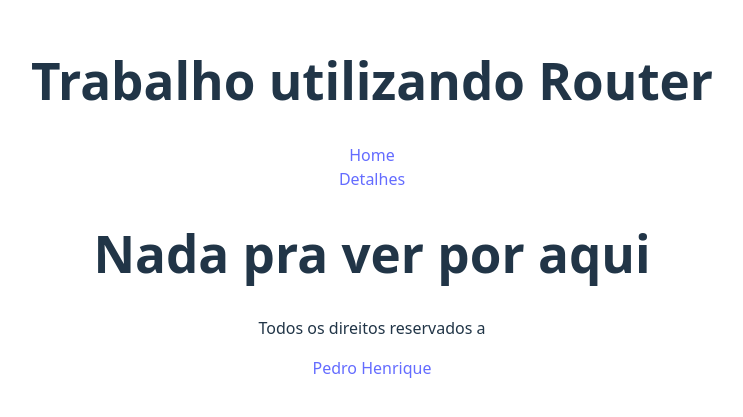
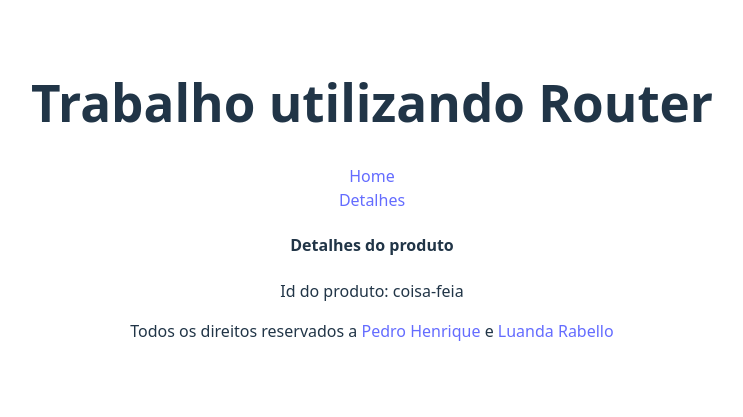
Before and after one commit to preudu-cmd-hash/trabalho-rotas, a React (Vite) app: page /details/coisa-feia in a window 1280 px wide. Shown: the part 201-618 px from the top of the page, without its empty margins (268-1011 px from the left). Built offline with nearby package versions, Linux system fonts and the light colour scheme.

Commit message:
id para detalhes

```diff
--- a/src/Pages/Details/Details.jsx
+++ b/src/Pages/Details/Details.jsx
@@ -1,9 +1,11 @@
-import { Navbar } from "../../components/Navbar/Navbar";
+import { useParams } from "react-router";
 
 export const Details = () => {
+  const { name } = useParams();
   return (
     <div>
-      <h1>Tchau</h1>
+      <h4>Detalhes do produto</h4>
+      <p>Id do produto: {name}</p>
     </div>
   );
 };
--- a/src/Pages/Home/Home.jsx
+++ b/src/Pages/Home/Home.jsx
@@ -1,5 +1,3 @@
-import { Navbar } from "../../components/Navbar/Navbar";
-
 export const Home = () => {
   return (
     <div>
--- a/src/Router/Router.jsx
+++ b/src/Router/Router.jsx
@@ -1,18 +1,18 @@
-import { BrowserRouter, Route, Routes, Outlet } from "react-router";
+import { BrowserRouter, Route, Routes } from "react-router";
 import "./Router.css";
 import { Home } from "../Pages/Home/Home";
 import { Details } from "../Pages/Details/Details";
 import { NotFound } from "../Pages/NotFound/NotFound";
-import { Header } from "../components/Header/Header";
+import { Layout } from "../components/Layout/Layout";
 
 function Router() {
   return (
     <>
       <BrowserRouter>
         <Routes>
-          <Route path="/" element={<Header />}>
+          <Route path="/" element={<Layout />}>
             <Route path="home" element={<Home />} />
-            <Route path="details" element={<Details />} />
+            <Route path="details/:name" element={<Details />} />
             <Route path="*" element={<NotFound />} />
           </Route>
         </Routes>
--- a/src/components/Footer/Footer.jsx
+++ b/src/components/Footer/Footer.jsx
@@ -3,8 +3,16 @@ export const Footer = () => {
     <>
       <div>
         <footer>
-          <p>Todos os direitos reservados a </p>
-          <a href="https://github.com/preudu-cmd-hash">Pedro Henrique</a>
+          <p>
+            Todos os direitos reservados a{" "}
+            <a href="https://github.com/preudu-cmd-hash" target="_blank">
+              Pedro Henrique
+            </a>{" "}
+            e{" "}
+            <a href="https://github.com/Opalinalua" target="_blank">
+              Luanda Rabello
+            </a>
+          </p>
         </footer>
       </div>
     </>
--- a/src/components/Header/Header.jsx
+++ b/src/components/Header/Header.jsx
@@ -7,8 +7,6 @@ export const Header = () => {
     <div>
       <h1>Trabalho utilizando Router</h1>
       <Navbar />
-      <Outlet />
-      <Footer />
     </div>
   );
 };
--- /dev/null
+++ b/src/components/Layout/Layout.jsx
@@ -0,0 +1,15 @@
+import { Outlet } from "react-router";
+import { Header } from "../Header/Header";
+import { Footer } from "../Footer/Footer";
+
+export const Layout = () => {
+  return (
+    <>
+      <div>
+        <Header />
+        <Outlet />
+        <Footer />
+      </div>
+    </>
+  );
+};
--- a/src/components/Navbar/Navbar.jsx
+++ b/src/components/Navbar/Navbar.jsx
@@ -12,7 +12,7 @@ export const Navbar = () => {
         </NavLink>
         <br />
         <NavLink
-          to="details"
+          to="details/coisa-feia"
           className={({ isActive }) => (isActive ? "link-ativo" : "")}
         >
           {({ isActive }) => (isActive ? "Detalhes" : "Detalhes")}
```
